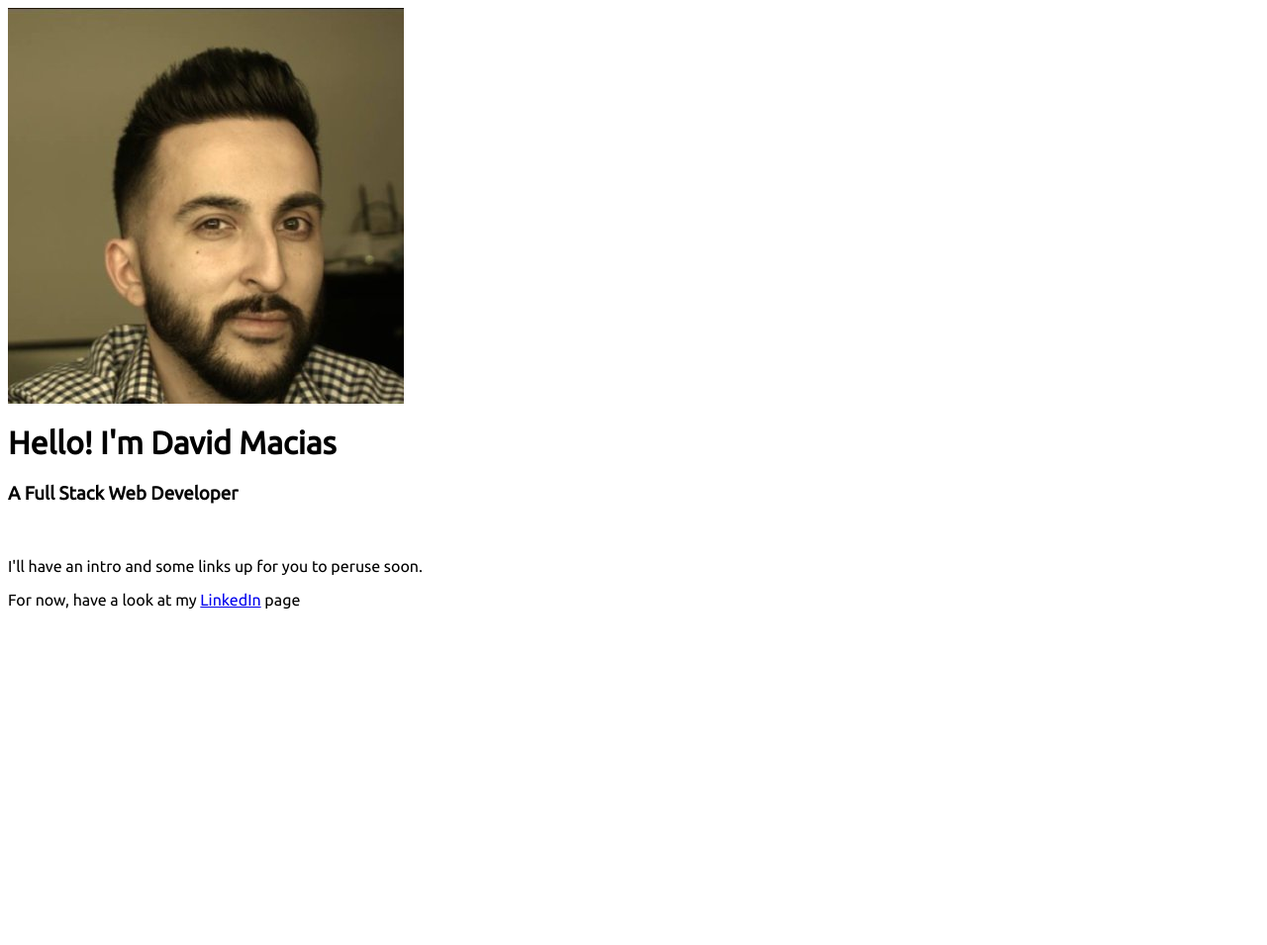
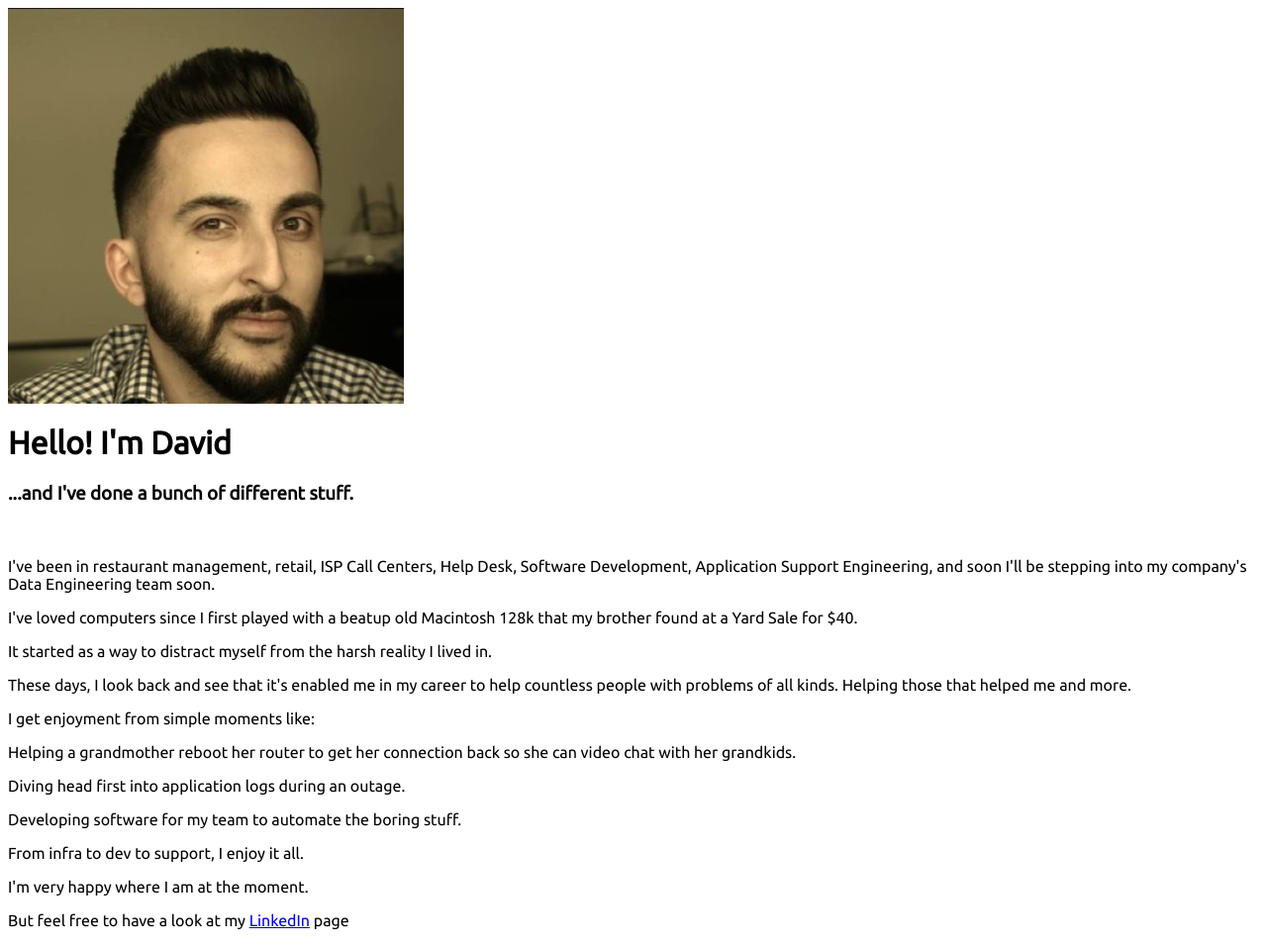
Before and after one commit to dmacstack/dmacstack.github.io, a plain HTML site: page index.html in a window 1280 px wide. Shown: the whole page at 99% size. Before the commit the page ends 800 px from the top, so only its background shows below. Drawn offline with nearby package versions, Linux system fonts and the light colour scheme.

Commit message:
Update index.html

```diff
--- a/index.html
+++ b/index.html
@@ -13,11 +13,20 @@
             <img src="david.jpg" class="img-responsive">
           </div>
           <div class="col-md-6">
-            <h1>Hello! I'm David Macias</h1>
-            <h3>A Full Stack Web Developer</h3>
+            <h1>Hello! I'm David</h1>
+            <h3>...and I've done a bunch of different stuff.</h3>
             <br>
-            <p>I'll have an intro and some links up for you to peruse soon.</p>
-            <p>For now, have a look at my <a href="https://www.linkedin.com/in/davidimacias">LinkedIn</a> page</p>
+            <p>I've been in restaurant management, retail, ISP Call Centers, Help Desk, Software Development, Application Support Engineering, and soon I'll be stepping into my company's Data Engineering team soon.</p>
+            <p>I've loved computers since I first played with a beatup old Macintosh 128k that my brother found at a Yard Sale for $40.</p>
+            <p>It started as a way to distract myself from the harsh reality I lived in.</p>
+            <p>These days, I look back and see that it's enabled me in my career to help countless people with problems of all kinds. Helping those that helped me and more.</p>
+            <p>I get enjoyment from simple moments like:</p>
+            <p>Helping a grandmother reboot her router to get her connection back so she can video chat with her grandkids.</p>
+            <p>Diving head first into application logs during an outage.</p>
+            <p>Developing software for my team to automate the boring stuff.</p>
+            <p>From infra to dev to support, I enjoy it all.</p>
+            <p>I'm very happy where I am at the moment.
+            <p>But feel free to have a look at my <a href="https://www.linkedin.com/in/davidimacias">LinkedIn</a> page</p>
         </div>
       </div>
     </div>
```
